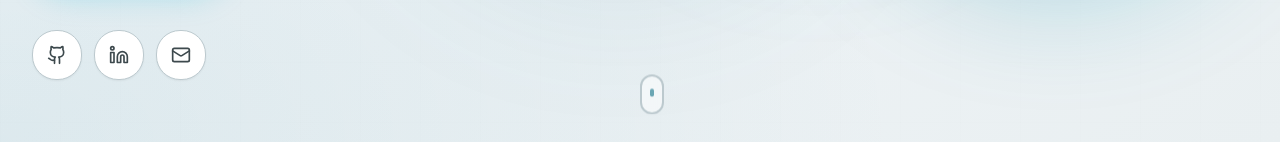
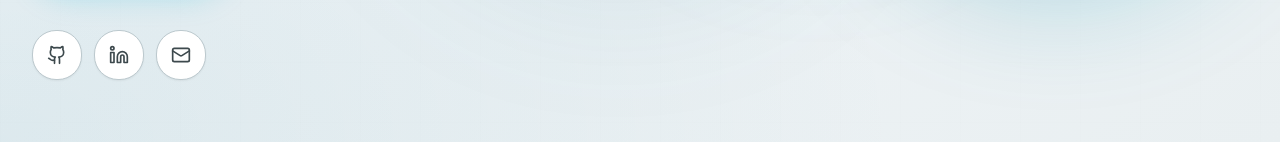
Before and after one commit to dev-momensalman/Personal-Portfolio, a React (Vite) app: page / in a window 1280 px wide. Shown: the part 658-800 px from the top of the page. Built offline with nearby package versions, Linux system fonts and the light colour scheme.

Commit message:
تحديث ملفات الموقع

```diff
--- a/src/sections/Hero.tsx
+++ b/src/sections/Hero.tsx
@@ -348,26 +348,6 @@ export default function Hero() {
         </div>
       </div>
 
-      {/* Scroll Indicator */}
-      <motion.div
-        className="absolute bottom-6 sm:bottom-8 left-1/2 -translate-x-1/2"
-        initial={{ opacity: 0, y: -20 }}
-        animate={{ opacity: 1, y: 0 }}
-        transition={{ delay: 2, duration: 0.5 }}
-      >
-        <motion.div
-          className="w-5 h-8 sm:w-6 sm:h-10 rounded-full border-2 border-[#bcc9ce] flex items-start justify-center p-1.5 sm:p-2 cursor-pointer bg-white/50 backdrop-blur-sm"
-          animate={{ y: [0, 5, 0] }}
-          transition={{ duration: 2, repeat: Infinity }}
-          onClick={() => scrollToSection('#about')}
-        >
-          <motion.div
-            className="w-1 h-1.5 sm:w-1.5 sm:h-2 rounded-full bg-[#00677d]"
-            animate={{ y: [0, 10, 0], opacity: [1, 0, 1] }}
-            transition={{ duration: 1.5, repeat: Infinity }}
-          />
-        </motion.div>
-      </motion.div>
     </section>
   );
 }
```
Also changed, not shown: 4 other files (tests, documents, lock files or other folders).
